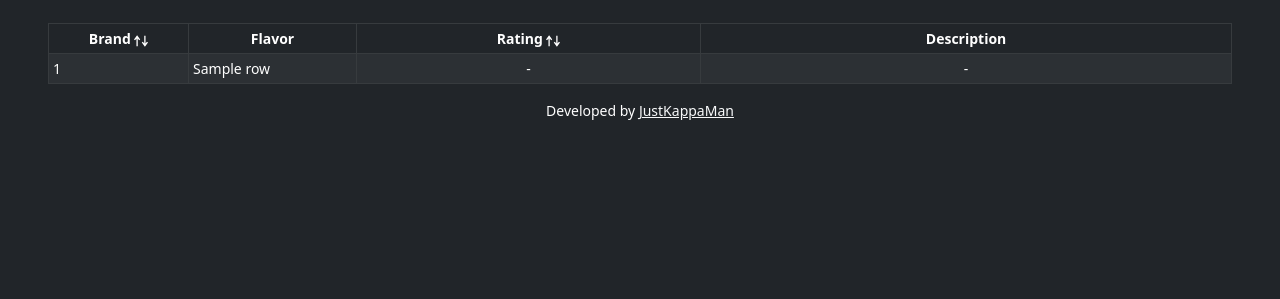
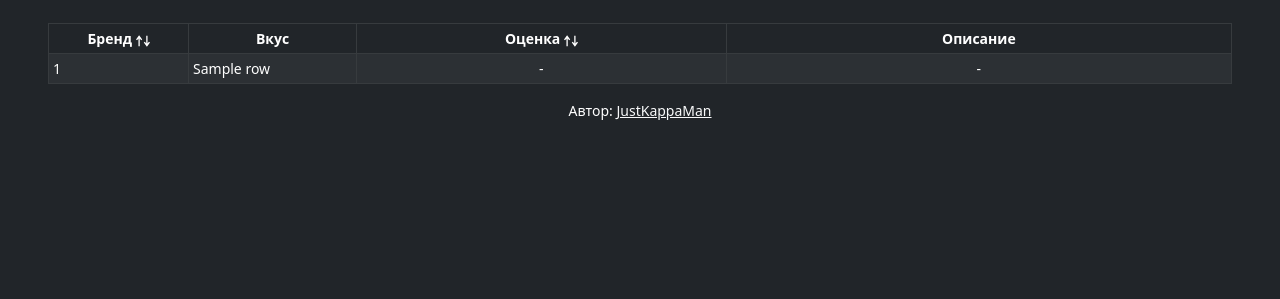
Before and after one commit to JustKappaMan/Energy-Drinks, a Flask app: template templates/index.html in a window 1280 px wide. Shown: the part 63-362 px from the top of the page. Run offline with Flask 3, Linux system fonts and the light colour scheme; the template is opened without the code that fills it: most values are stand-ins (such as "Sample title", 1, 10 or a date in 2020); some libraries are stand-ins or nearby versions.

Commit message:
Translate project to Russian

```diff
--- a/templates/index.html
+++ b/templates/index.html
@@ -1,5 +1,5 @@
 <!DOCTYPE html>
-<html lang="en">
+<html lang="ru">
 <head>
     <meta charset="UTF-8">
     <title>Energy Drinks</title>
@@ -26,29 +26,29 @@
     <table class="table table-sm table-dark table-striped table-bordered">
         <thead class="text-center">
         <tr>
-            <th id="brand-col" class="clickable" title="Sort by Brand">Brand<img src="{{ url_for('static', filename='img/sort-icon.svg') }}" alt="Sort icon" class="sort-icon"></th>
-            <th id="flavor-col">Flavor</th>
-            <th id="rating-col" class="clickable" title="Sort by Rating">Rating<img src="{{ url_for('static', filename='img/sort-icon.svg') }}" alt="Sort icon" class="sort-icon"></th>
-            <th id="description-col">Description</th>
+            <th id="brand-col" class="clickable" title="Сортировать по Бренду">Бренд<img src="{{ url_for('static', filename='img/sort-icon.svg') }}" alt="Иконка сортировки" class="sort-icon"></th>
+            <th id="flavor-col">Вкус</th>
+            <th id="rating-col" class="clickable" title="Сортировать по Оценке">Оценка<img src="{{ url_for('static', filename='img/sort-icon.svg') }}" alt="Иконка сортировки" class="sort-icon"></th>
+            <th id="description-col">Описание</th>
         </tr>
         </thead>
         <tbody class="align-middle">
         {%- for row in energy_drinks %}
             <tr>
-                {#- Brand #}
+                {#- Бренд #}
                 <td>{{ row[0] }}</td>
 
-                {#- Flavor #}
+                {#- Вкус #}
                 <td>{{ row[1] }}</td>
 
-                {#- Rating #}
+                {#- Оценка #}
                 {%- if row[2] %}
                 <td class="text-center" data-rating="{{ row[2] }}">{{ "⭐" * row[2] }}</td>
                 {%- else %}
                 <td class="text-center" data-rating="0">-</td>
                 {%- endif %}
 
-                {#- Description #}
+                {#- Описание #}
                 <td class="text-center">{{ row[3] or '-' }}</td>
             </tr>
         {%- endfor %}
@@ -56,7 +56,7 @@
     </table>
 </main>
 <footer class="small text-center text-white pb-3">
-    Developed by <a href="https://github.com/JustKappaMan" target="_blank" class="link-light">JustKappaMan</a>
+    Автор: <a href="https://github.com/JustKappaMan" target="_blank" class="link-light">JustKappaMan</a>
 </footer>
 <script type="text/javascript" src="{{ url_for('static', filename='js/script.js') }}"></script>
 </body>
```
Also changed, not shown: README.md.
